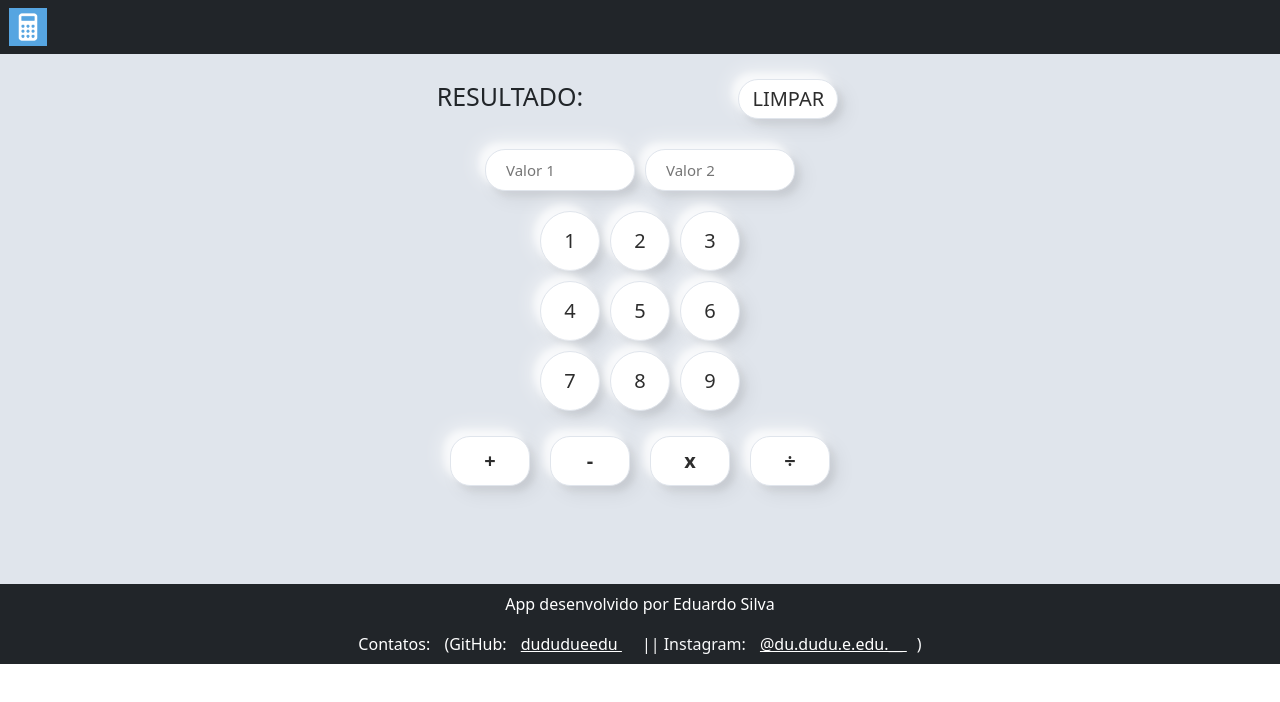
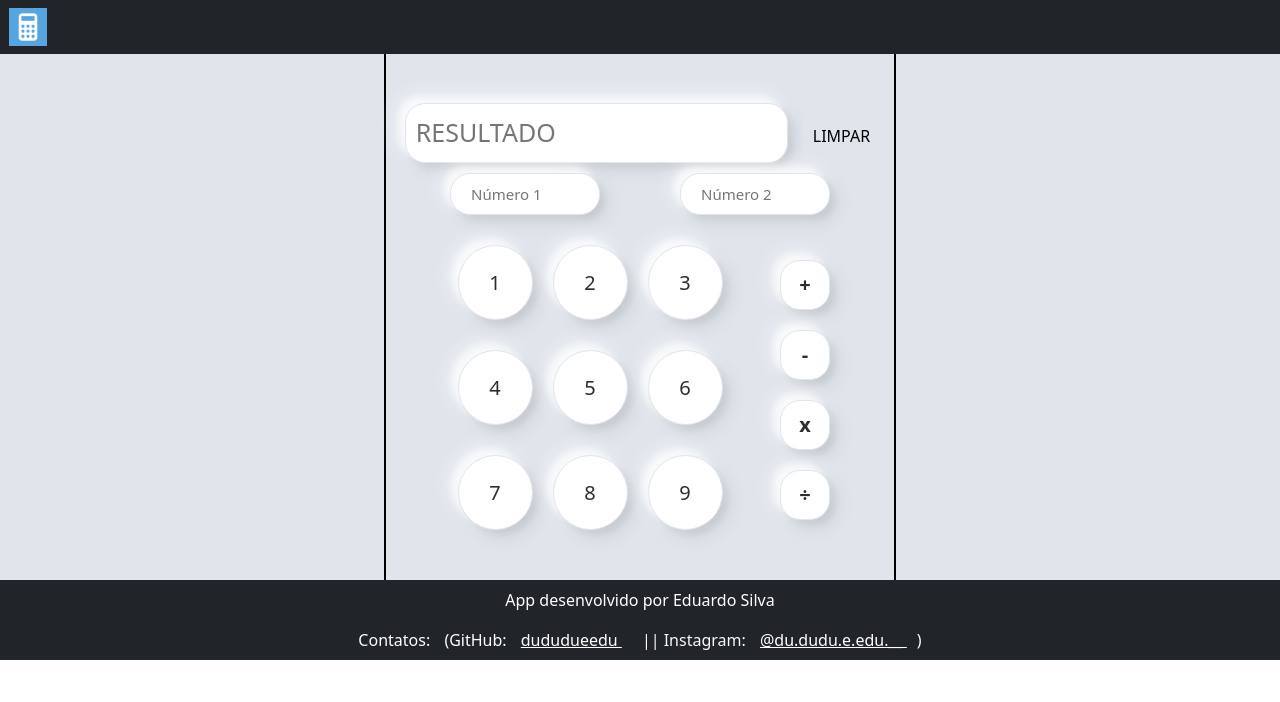
Before and after one commit to dududueedu/webCalculator, a React (Create React App) app in the folder calculator/: page / in a window 1280 px wide. Shown: the top 702 px of the page. Built offline with nearby package versions, Linux system fonts and the light colour scheme.

Commit message:
update components v2

```diff
--- a/calculator/src/components/Dashboard.jsx
+++ b/calculator/src/components/Dashboard.jsx
@@ -1,20 +1,21 @@
 import React from 'react'
 import '../functions/operations'
 import '../functions/showdata'
-import { add1, add2, add3, add4, add5, add6, add7, add8, add9 } from '../functions/showdata'
+import { add1, add2, add3, add4, add5, add6, add7, add8, add9, ResetReult } from '../functions/showdata'
 import { adding, reduce, multiply, share } from '../functions/operations'
 function Dashboard () {
-
         return (
             <div className="container-dashboard">
-                <div id="res"> RESULTADO:
-                    <a href="index.html" className = "clean">
-                        <input type="reset" value="LIMPAR" /></a>
+                <div className="container-dash">
+                    <div className="btn-and-input">
+                        <input placeholder="RESULTADO" id="res" />
+                        <button onClick={ResetReult} className="clean"> LIMPAR </button>
                     </div>
                     <div className="position-row">
-                    <input type="number" id="txt1" placeholder="Valor 1" />
-                    <input type="number" id="txt2" placeholder="Valor 2" />
+                        <input type="number" id="txt1" placeholder="Número 1" />
+                        <input type="number" id="txt2" placeholder="Número 2" />
                     </div>
+                    <div className="okay">
                         <div className="position-num-row">
                             <input type="submit" onClick={add1} value="1" className="numeros"/>
                             <input type="submit" onClick={add2} value="2" className="numeros"/>
@@ -26,6 +27,7 @@ function Dashboard () {
                             <input type="submit" onClick={add8} value="8" className="numeros"/>
                             <input type="submit" onClick={add9} value="9" className="numeros"/>
                         </div>
+
                         <div className='options'>
                             <input type="submit" onClick={adding} className="op" value="+" />
                             <input type="submit" onClick={reduce} className="op" value="-" />
@@ -33,6 +35,8 @@ function Dashboard () {
                             <input type="submit" onClick={share} className="op" value="&#247;" />
                         </div>
                     </div>
+                </div>
+            </div>
         )
 }
 
--- a/calculator/src/css/style.css
+++ b/calculator/src/css/style.css
@@ -23,6 +23,16 @@ body{
     width: 100%;
 }
 
+.container-dash{
+    display: flex;
+    flex-direction: column;
+    align-items: center;
+    background-color: var(--background);
+    width: 40%;
+    border-left: 2px solid #000;
+    border-right: 2px solid #000;
+}
+
 h3{
     user-select: none;
     font-size: 30px;
@@ -34,7 +44,7 @@ h3{
     align-items: center;
     justify-content: center;
     flex-wrap: wrap;
-    width: 250px;
+    width: 300px;
     height: 200px;
     margin-bottom: 10px;
     margin-top: 10px;
@@ -58,12 +68,12 @@ input[type=number]{
     height: 40px;
     font-size: 15px;
     padding: 20px;
-    margin: 5px 5px;
+    margin: 5px 40px;
 }
 
 input[type=submit].op{
     font-size: 20px;
-    width: 80px;
+    width: 50px;
     height: 50px;
     margin: 0px 10px 0px 10px;
     cursor: pointer;
@@ -74,9 +84,9 @@ input[type=submit].op{
 
 input[type=submit].numeros{
     font-size: 20px;
-    width: 60px;
-    height: 60px;
-    margin: 5px 5px;
+    width: 75px;
+    height: 75px;
+    margin: 15px 10px;
     cursor: pointer;
     color:#000000d2;
 }
@@ -98,13 +108,28 @@ input[type=reset]{
 input[type=reset]:active{
     color:#5c87fe;
 }
+
 #res{
-    padding: 20px;
+    padding: 10px;
+    margin-top: 20px;
+    margin: 5px;
     font-size: 25px;
     user-select: none;
 }
-.clean{
-    margin-left: 150px;
+
+.clean {
+    margin-top: 20px;
+    margin-bottom: 10px;
+    padding: 10px;
+    border-radius: 5px;
+    background-color: #e0e5ec;
+    border: none;
+    margin-left: 10px;
+}
+
+.clean:hover {
+    background-color: #000;
+    color: #FFF;
 }
 
 .footer {
@@ -135,7 +160,10 @@ input[type=reset]:active{
 }
 
 .options {
-    margin-bottom: 98px;
+    display: flex;
+    flex-direction: column;
+    margin-top: 20px;
+    margin-left: 30px;
 }
 
 .text-white-a {
@@ -143,3 +171,13 @@ input[type=reset]:active{
     margin-right: 10px;
     color: #fff;
 }
+
+.okay {
+    display: flex;
+    flex-direction: row;
+    margin-bottom: 60px;
+}
+
+.btn-and-input {
+    margin-top: 40px;
+}
--- a/calculator/src/functions/operations.js
+++ b/calculator/src/functions/operations.js
@@ -3,7 +3,7 @@ export function adding() {
     var valor2 = document.getElementById("txt2").value;
     var res = document.getElementById("res");
     var resultado = parseInt(valor1) + parseInt(valor2);
-    res.innerHTML = `Resultado: <strong>${valor1}</strong> + <strong>${valor2}</strong> é: <strong>${resultado}</strong>`
+    res.value = resultado;
 }
 
 export function reduce() {
@@ -11,7 +11,7 @@ export function reduce() {
     var valor2 = document.getElementById("txt2").value;
     var res = document.getElementById("res");
     var resultado = parseInt(valor1) - parseInt(valor2);
-    res.innerHTML = `Resultado: <strong>${valor1}</strong> - <strong>${valor2}</strong> é: <strong>${resultado}</strong>`
+    res.value = resultado;
 }
 
 export function multiply() {
@@ -19,7 +19,7 @@ export function multiply() {
     var valor2 = document.getElementById("txt2").value;
     var res = document.getElementById("res");
     var resultado = parseInt(valor1) * parseInt(valor2);
-    res.innerHTML = `Resultado: <strong>${valor1}</strong> X <strong>${valor2}</strong> é: <strong>${resultado}</strong>`
+    res.value = resultado;
 }
 
 export function share() {
@@ -27,5 +27,5 @@ export function share() {
     var valor2 = document.getElementById("txt2").value;
     var res = document.getElementById("res");
     var resultado = parseInt(valor1) / parseInt(valor2);
-    res.innerHTML = `Resultado: <strong>${valor1}</strong> / <strong>${valor2}</strong> é: <strong>${resultado}</strong>`
+    res.value = resultado;
 }
--- a/calculator/src/functions/showdata.js
+++ b/calculator/src/functions/showdata.js
@@ -52,3 +52,8 @@ export const add9=() =>{
     if (!document.getElementById("txt1").value)
         document.getElementById("txt1").value = 9;
 }
+export const ResetReult = () =>{
+    document.getElementById("txt1").value = '';
+    document.getElementById("txt2").value = '';
+    document.getElementById("res").value = '';
+}
```
Lines whose indentation alone changed are shown as unchanged.
